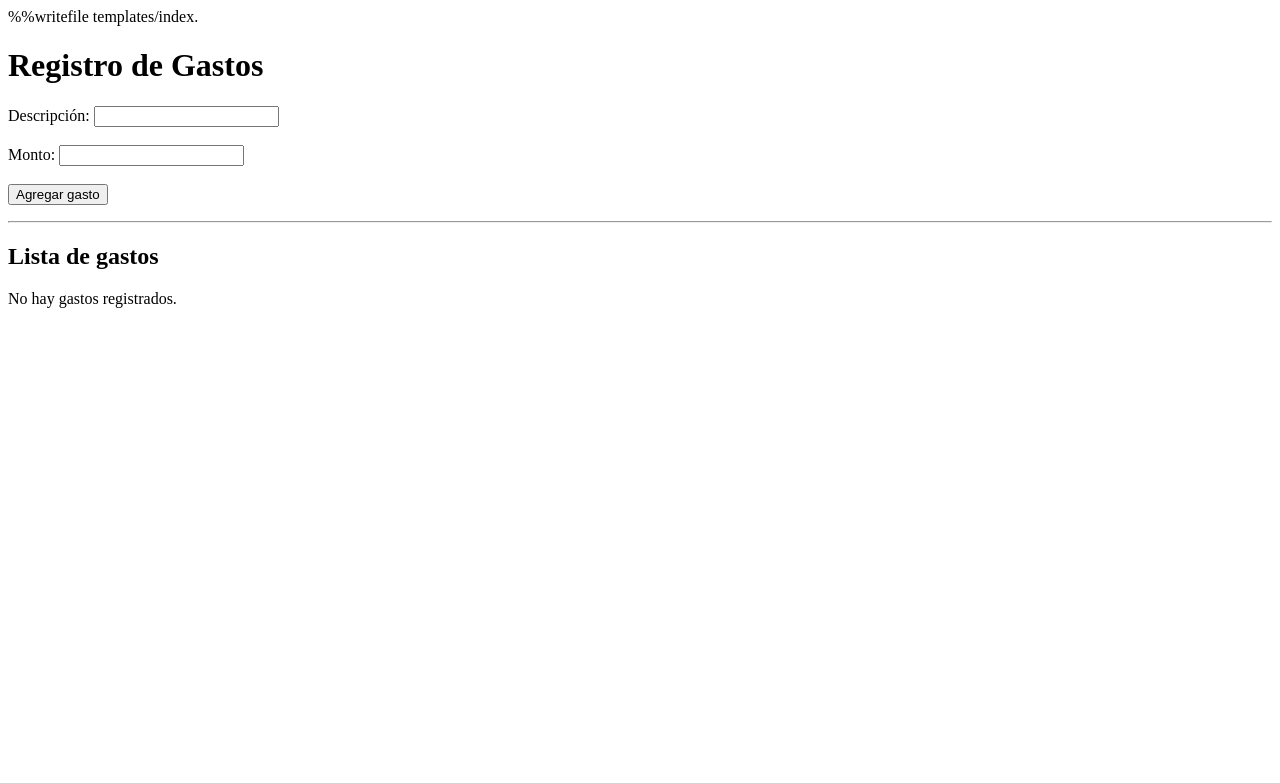
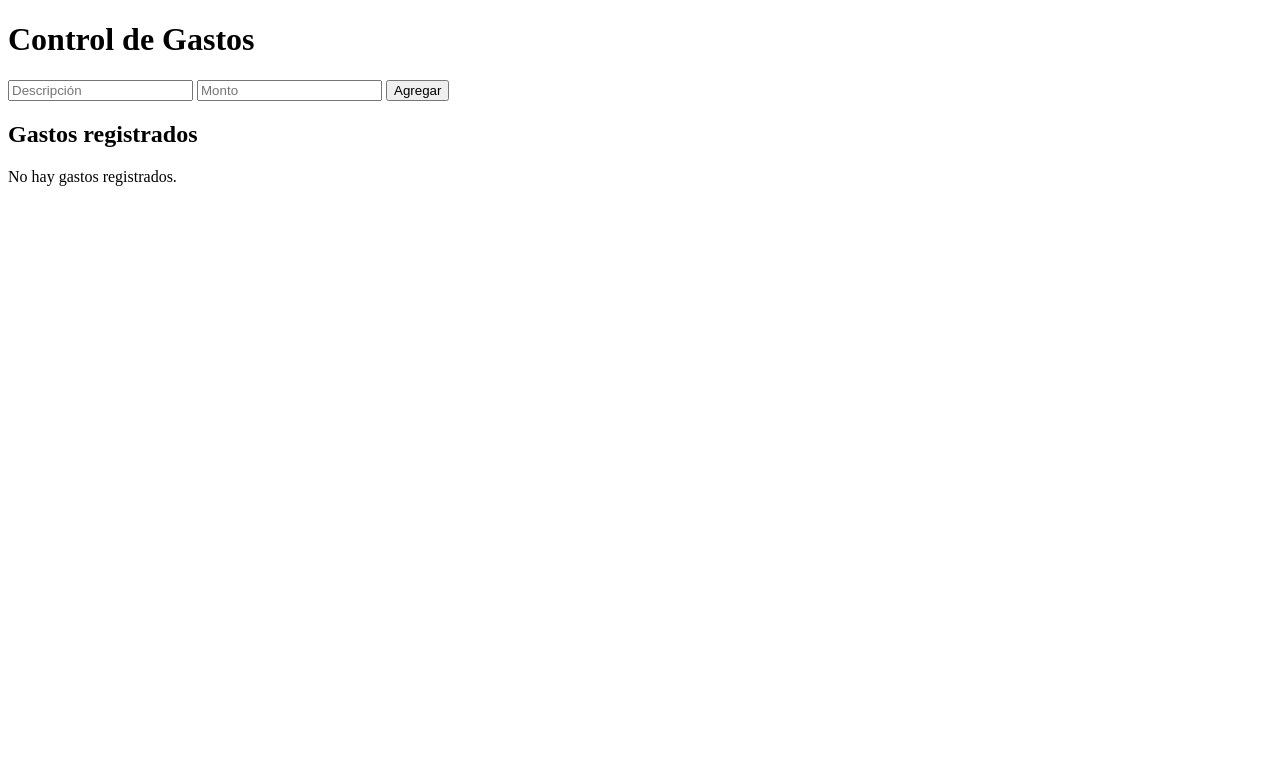
Before and after one commit to 2021gonzalezgrobapedroj-hue/Amelie_Pedro, a Flask app: template templates/index.html in a window 1280 px wide. Shown: the top 783 px of the page. Run offline with Flask 3, Linux system fonts and the light colour scheme; the template is opened without the code that fills it, so the values that code supplies are empty; parts of the project's set-up code (start-up, migrations or seed data) failed here and were passed over.

Commit message:
Update index.html

```diff
--- a/templates/index.html
+++ b/templates/index.html
@@ -1,52 +1,34 @@
-%%writefile templates/index.
 <!DOCTYPE html>
-<html lang="es">
+<html>
 <head>
-    <meta charset="UTF-8">
-    <title>Registro de Gastos</title>
+    <title>Control de Gastos</title>
 </head>
 <body>
 
-<h1>Registro de Gastos</h1>
+    <h1>Control de Gastos</h1>
 
     <form action="/agregar" method="POST">
+        <input type="text" name="descripcion" placeholder="Descripción" required>
+        <input type="number" step="0.01" name="monto" placeholder="Monto" required>
 
-<label>Descripción:</label>
-<input type="text" name="descripcion" required>
-
-<br><br>
-
-<label>Monto:</label>
-<input type="number" step="0.01" name="monto" required>
-
-<br><br>
-
-<button type="submit">Agregar gasto</button>
-
+        <button type="submit">Agregar</button>
     </form>
 
-<hr>
-
-<h2>Lista de gastos</h2>
+    <h2>Gastos registrados</h2>
 
     {% if gastos %}
-
         <ul>
-
             {% for gasto in gastos %}
-
-<li>{{ gasto.descripcion }} - ${{ gasto.monto }}</li>
-
+                <li>
+                    {{ gasto.descripcion }} - ${{ gasto.monto }}
+                </li>
             {% endfor %}
-
         </ul>
 
-<p><strong>Total gastado: ${{ total }}</strong></p>
+        <h3>Total gastado: ${{ total }}</h3>
 
     {% else %}
-
         <p>No hay gastos registrados.</p>
-
     {% endif %}
 
 </body>
```
Lines whose indentation alone changed are shown as unchanged.
